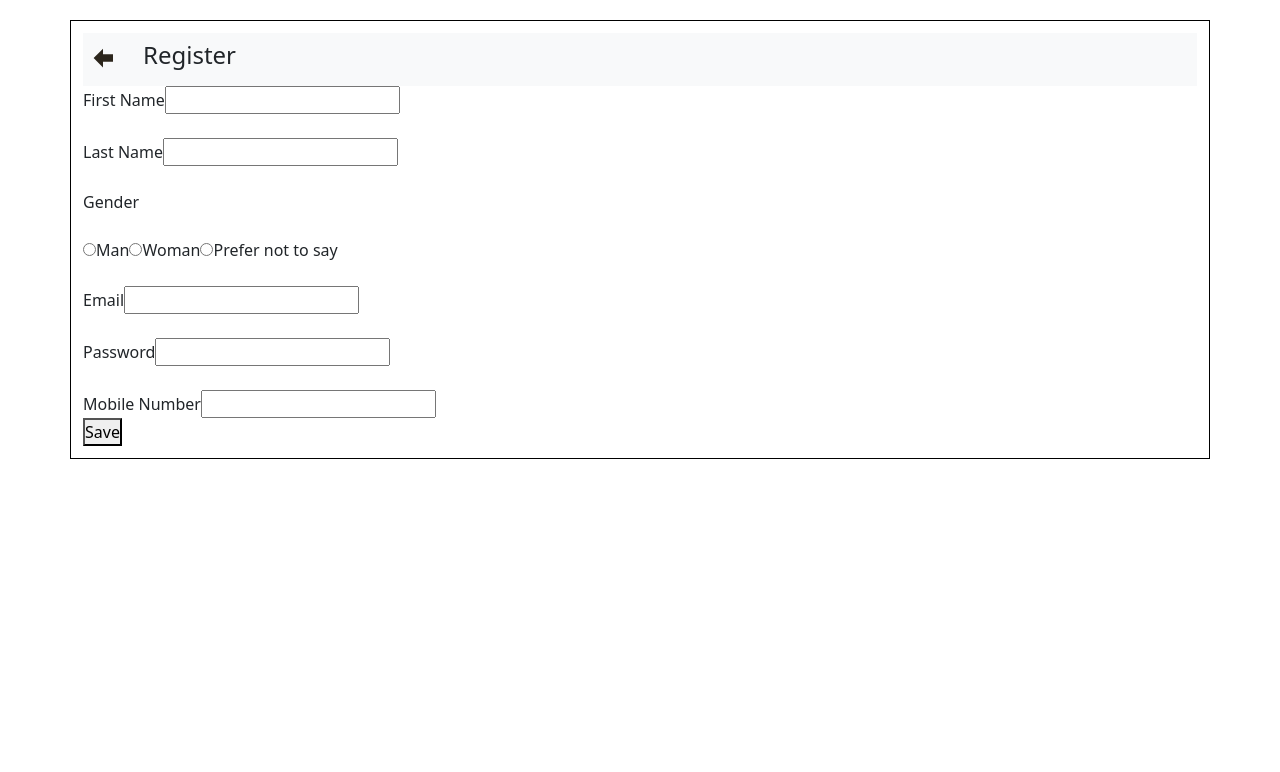
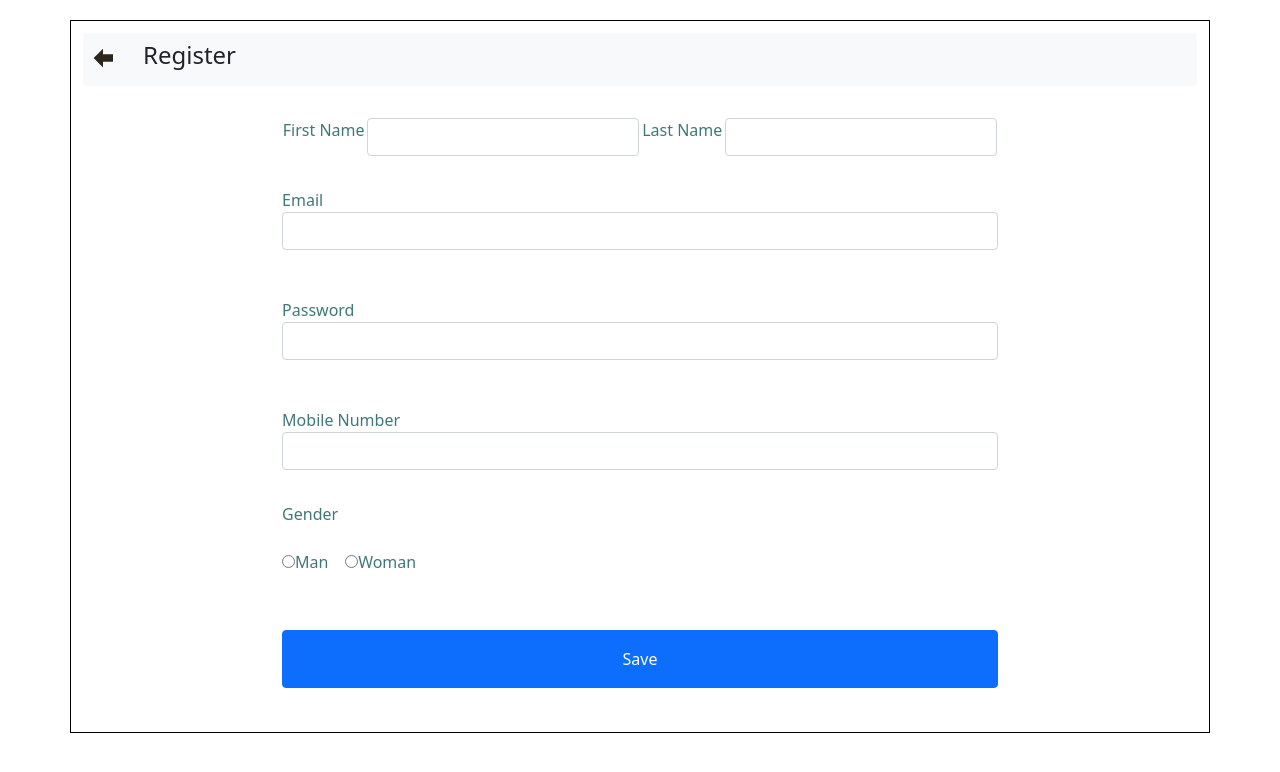
Before and after one commit to nsinterior-dev/User_Registration, a React (Create React App) app in the folder client/: page /newuser in a window 1280 px wide. Shown: the top 772 px of the page. Built offline with nearby package versions, Linux system fonts and the light colour scheme.

Commit message:
Designed the UserForm.js

```diff
--- a/client/src/components/UserForm.js
+++ b/client/src/components/UserForm.js
@@ -1,49 +1,47 @@
 import React from 'react';
-
+import './css/form.css';
 
 export const UserForm = () => {
     return (
         <div>
             <form>
+                <div className="form-group userNameDiv">
+                    <label htmlFor="firstname">First Name</label>
+                    <br />
+                    <input type="text" className="form-control userName" name="firstname" id="firstname" />
+                    <br />
+                    <label htmlFor="lastname">Last Name</label>
+                    <br />
+                    <input type="text" className="form-control userName" name="lastname" id="lastname" />
+
+                </div>
+
                 <div className="form-group">
-                    <label>First Name</label>
-                    <input type="text" name="firstname" id="firstname" />
+                    <label htmlFor="email">Email</label>
+                    <input type="text" className="form-control" name="email" id="email" />
                     <br />
                     <br />
-                    <label>Last Name</label>
-                    <input type="text" name="lastname" id="lastname" />
+                    <label htmlFor="password" >Password</label>
+                    <input type="text" className="form-control" name="password" id="password" />
+                    <br />
+                    <br />
+                    <label htmlFor="mobilenum">Mobile Number</label>
+                    <input type="number" className="form-control"  name="mobilenum" id="mobilenum" />
+                </div>
+                <div className="form-group">
+                    <label htmlFor="gender">Gender</label>
+                    <br />
+                    <br />
+                    <input type="radio" className="form-switch" name="man" value="man" id="gender" />
+                    <label htmlFor="man">Man</label>&nbsp;&nbsp;&nbsp;&nbsp;
+                    <input type="radio" className="form-switch" name="woman" value="woman" id="gender" />
+                    <label htmlFor="woman">Woman</label>
                     <br />
                     <br />
                 </div>
-                <div className="form-group">
-                    <label>Gender</label>
-                    <br />
-                    <br />
-                    <input type="radio" name="man" value="man" id="gender" />
-                    <label for="man">Man</label>
-                    <input type="radio" name="woman" value="woman" id="gender" />
-                    <label for="woman">Woman</label>
-                    <input type="radio" name="nocomment" value="not-to-say" id="gender" />
-                    <label for="not-to-say">Prefer not to say</label>
-                    <br />
-                    <br />
-                </div>
-                <div className="form-group">
-                    <label>Email</label>
-                    <input type="text" name="email" id="email" />
-                    <br />
-                    <br />
-                    <label>Password</label>
-                    <input type="text" name="password" id="password" />
-                    <br />
-                    <br />
-                    <label>Mobile Number</label>
-                    <input type="number" name="mobilenum" id="mobilenum" />
-                </div>
-
 
                <div className="form-group">
-                   <button type="submit">
+                   <button className="btn btn-primary save" type="submit">
                        Save
                    </button>
                </div>
--- /dev/null
+++ b/client/src/components/css/form.css
@@ -0,0 +1,39 @@
+form {
+    margin: auto;
+    width: 70%;
+    padding: 16px;
+}
+
+.form-group {
+    margin: auto;
+    padding: 16px;
+}
+
+.userNameDiv {
+    display: flex;
+    flex-flow: row wrap;
+    justify-content: space-around;
+}
+
+.userName {
+    width: 38% !important;
+}
+
+.radio {
+    margin: 0;
+    display: flex;
+    flex-flow: row wrap;
+    justify-content: space-around;
+    align-items: center;
+    width: 50%;
+}
+
+.save{
+    width: 100%;
+    font-size: 16px !important;
+    padding: 16px !important;
+}
+
+label{
+    color: rgb(65, 119, 121);
+}
--- a/client/src/components/css/nav.css
+++ b/client/src/components/css/nav.css
@@ -43,6 +43,6 @@ h3 {
     font-size: 20px !important;
     position: relative;
     left: 30px !important;
-    margin-top: 2px;
+    margin-top: 2px !important;
     vertical-align: middle;
 }
```
Also changed, not shown: 1 other file (tests, documents, lock files or other folders).
